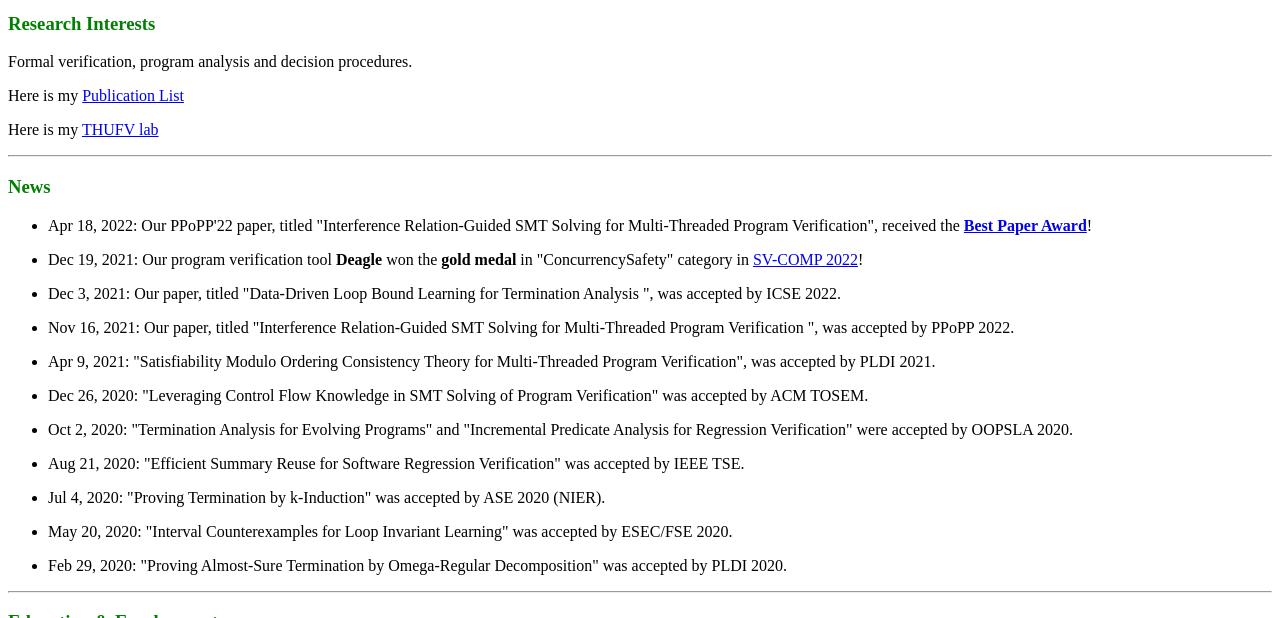
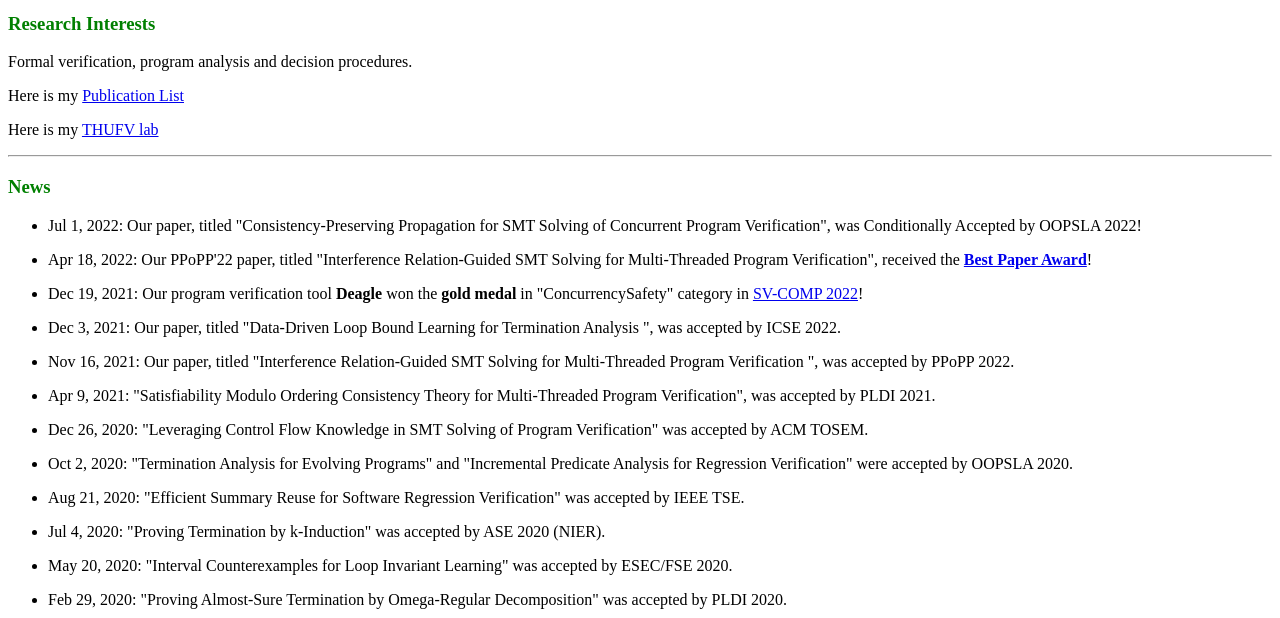
Before and after one commit to feihe/feihe.github.io, a Jekyll site: the page built from index.md, in a window 1280 px wide and 900 px high, cut to the strip 282-900 px from the top of the window. Built offline with Jekyll 4.4.1, drawn with Linux system fonts in a browser that asks for light colours; nearby versions of some CDN libraries.

Commit message:
oopsla conditional accepted

```diff
--- a/index.md
+++ b/index.md
@@ -17,6 +17,8 @@ Here is my [THUFV lab](https://thufv.github.io/)
 
 
 ### <font color=green>News</font>
+
+- Jul 1, 2022: Our paper, titled \"Consistency-Preserving Propagation for SMT Solving of Concurrent Program Verification\", was Conditionally Accepted by OOPSLA 2022!
 
 - Apr 18, 2022: Our PPoPP\'22 paper, titled \"Interference Relation-Guided SMT Solving for Multi-Threaded Program Verification\", received the [**Best Paper Award**](https://ppopp22.sigplan.org/)!
 
```
